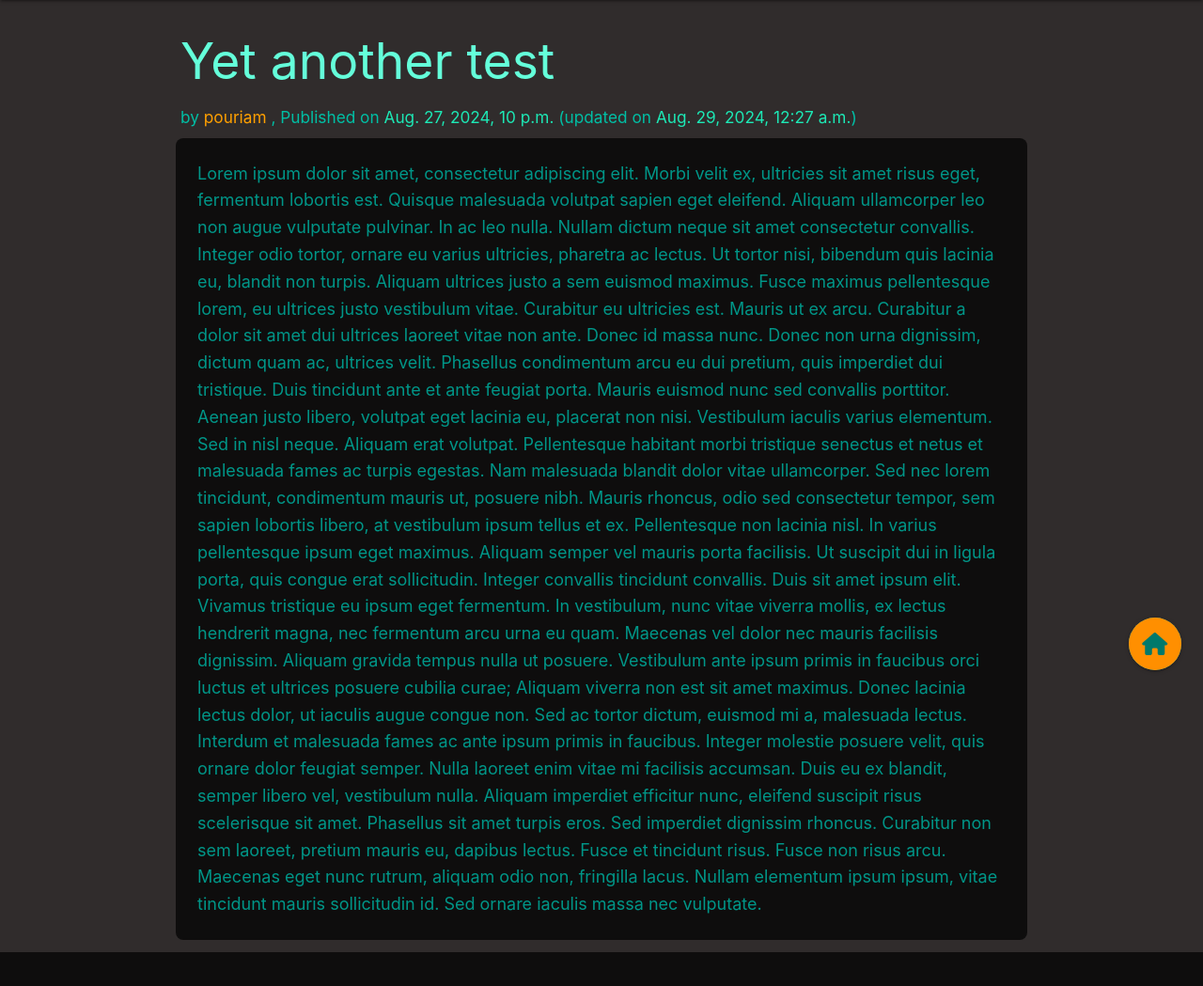
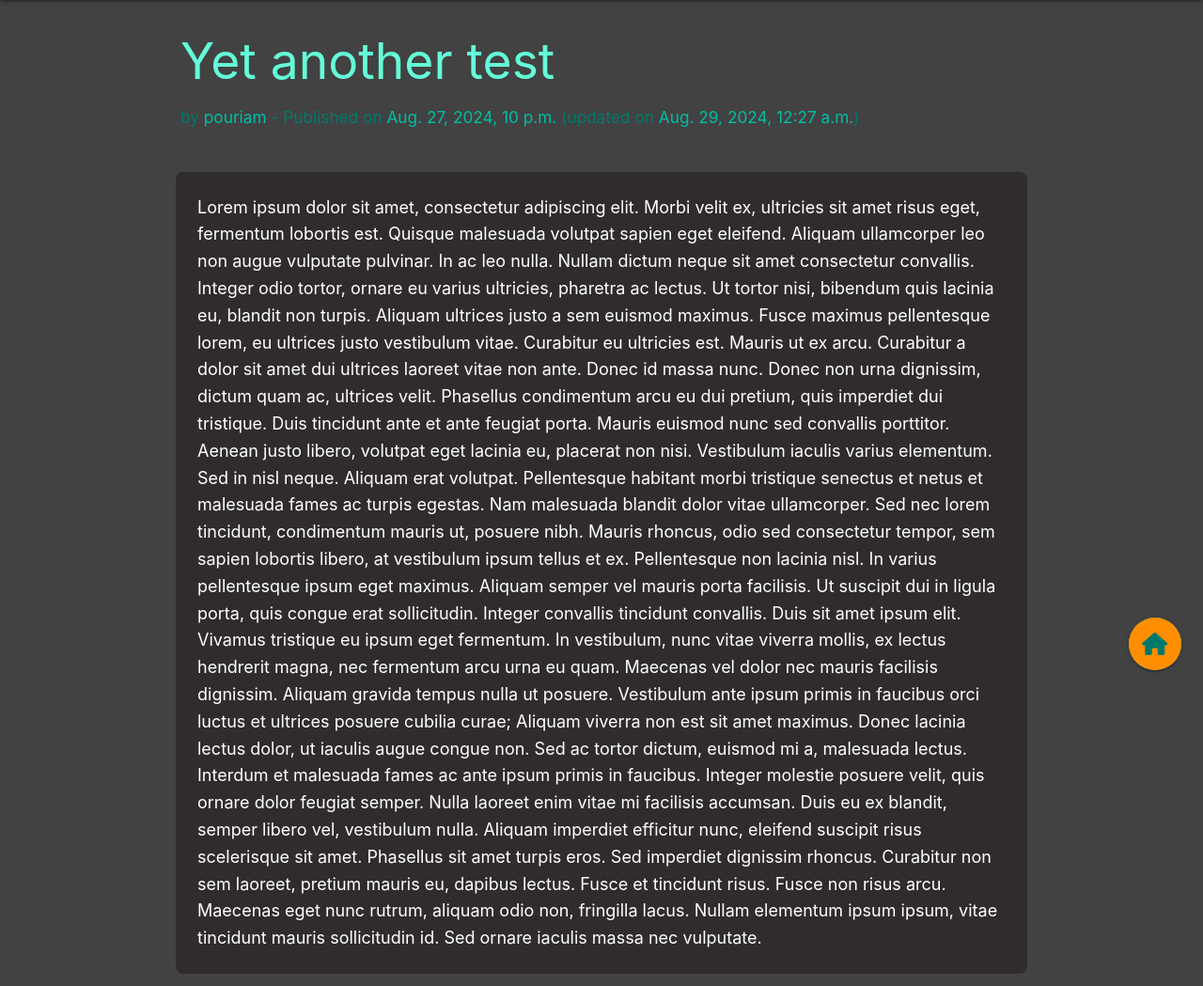
Before and after one commit to simply-pouria/BlogWebsite, a Django app: page /article/14/ in a window 1280 px wide. Shown: the part 64-1113 px from the top of the page at 94% size. Before the commit the page ends 1077 px from the top, so only its background shows below. Run offline with Django 4.2, Linux system fonts and the light colour scheme; data comes from the database, SQL or seed files in the repository; some libraries are stand-ins or nearby versions.

Commit message:
redesigned article page

```diff
--- a/blog_app/static/blog_app/css/article-detail.css
+++ b/blog_app/static/blog_app/css/article-detail.css
@@ -2,3 +2,26 @@
     font-size: 1.2em;
     line-height: 1.6;
           }
+
+.overlay {
+  position: relative;
+  z-index: 1;
+  color: #fff;
+  padding: 1em; /* to create extra space */
+}
+
+.overlay::before {
+  content: '';
+  position: absolute;
+  top: -0.3em;
+  left: -0.3em;
+  right: -0.3em;
+  bottom: -0.3em;
+  background-color: #302c2c;
+  z-index: -1;
+  border-radius: 8px;
+}
+
+.vertical-adjust-body {
+margin-top: 3em;
+}
--- a/blog_app/templates/blog_app/article_detail.html
+++ b/blog_app/templates/blog_app/article_detail.html
@@ -18,7 +18,7 @@
 
     <style>
         body {
-        background-color: #302c2c;
+        background-color: #424242;
         color: #ffffff;
         margin: 0;
         padding: 0;
@@ -111,13 +111,13 @@
         {{ article.title }}
     </h2>
 
-    <h6 class="teal-text text-accent-4">
+    <h6 class="teal-text text-darken-2">
         by
         {% for author in article.authors.all %}
-            <span class="amber-text text-darken-2">{{ author.user.username }}</span>{% if not forloop.last %}, {% endif %}
-        {% endfor %}, Published on <span class="teal-text text-accent-3">{{ article.created_at }}</span>
+            <span class="teal-text text-accent-4">{{ author.user.username }}</span>{% if not forloop.last %} {% endif %}
+        {% endfor %} - Published on <span class="teal-text text-accent-4">{{ article.created_at }}</span>
         {% if article.updated_at != article.created_at %}
-          (updated on <span class="teal-text text-accent-3">{{ article.updated_at }}</span>)
+          (updated on <span class="teal-text text-accent-4">{{ article.updated_at }}</span>)
         {% endif %}
     </h6>
 
@@ -127,7 +127,7 @@
         </a>
      </div>
 
-    <p class="text-overlay teal-text better-p flow-text">
+    <p class="better-p flow-text overlay vertical-adjust-body">
         {{ article.body }}
     </p>
 
```
Also changed, not shown: blog_app/templates/blog_app/article_list.html (+8 -6 lines).
